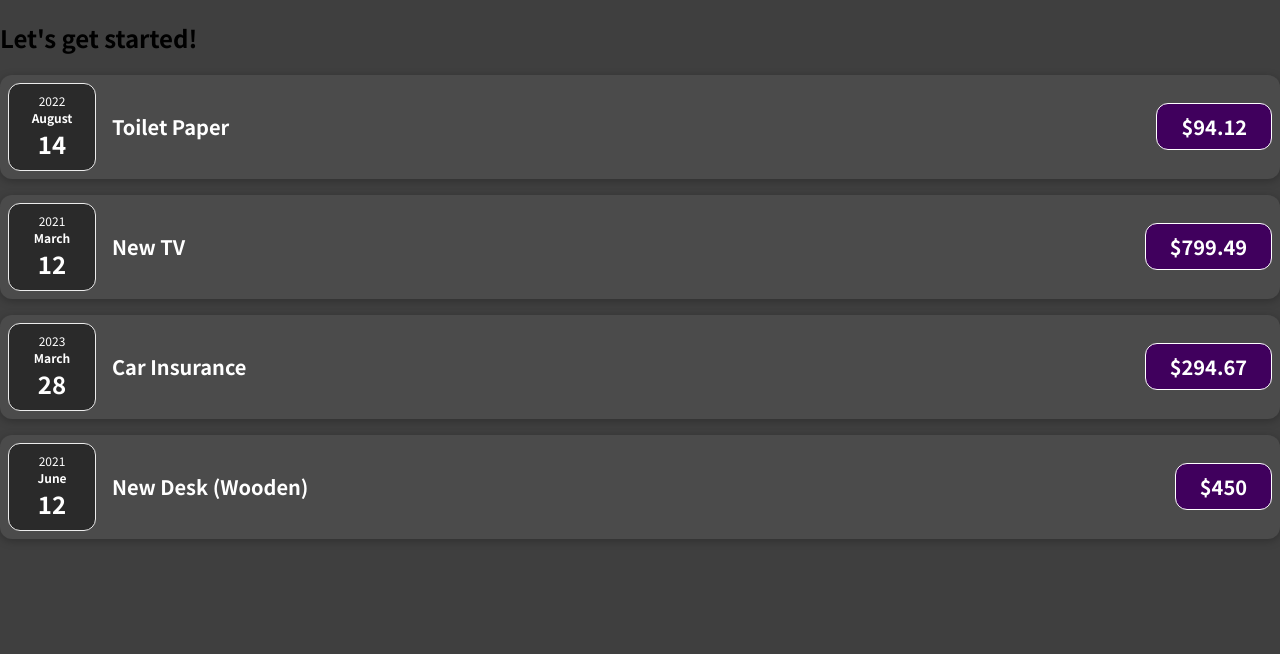
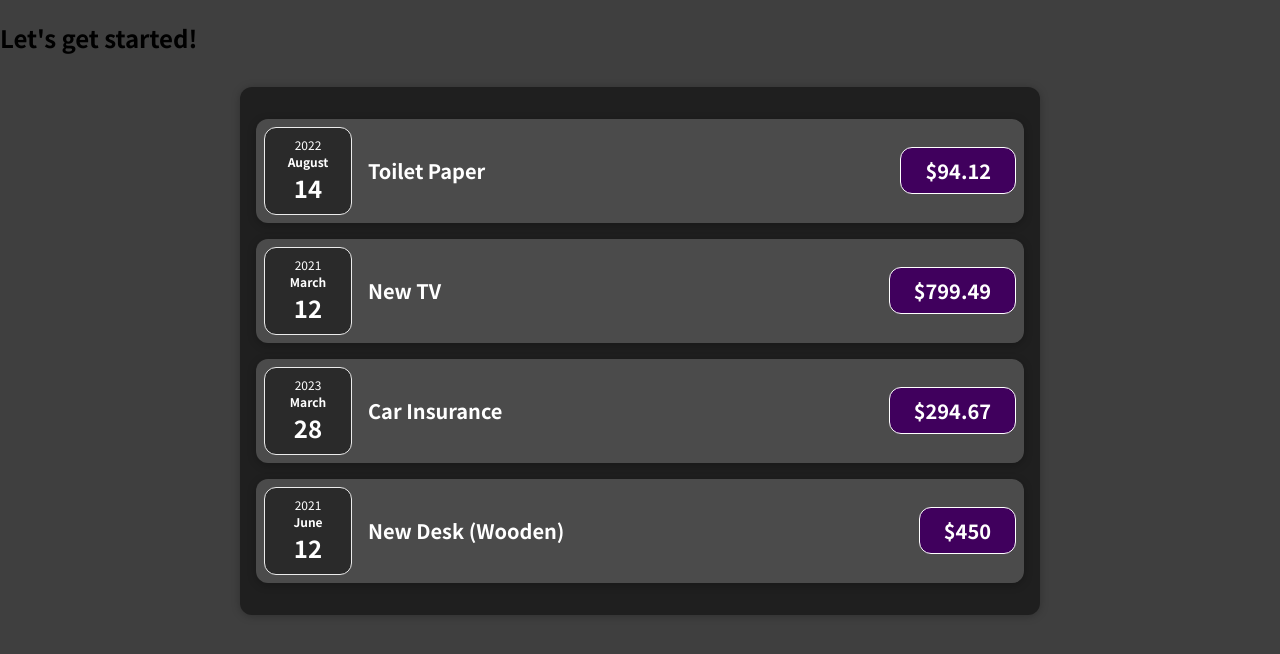
Before and after one commit to kangdy25/Into-the-React, a React (Create React App) app in the folder 01-starting-setup/: page / in a window 1280 px wide. Shown: the top 654 px of the page. Built offline with nearby package versions, Linux system fonts and the light colour scheme.

Commit message:
Learn JSX Deeply && Composition

```diff
--- a/01-starting-setup/src/App.js
+++ b/01-starting-setup/src/App.js
@@ -1,5 +1,6 @@
-import ExpenseItem from "./components/ExpenseItem";
+import ExpenseList from "./components/ExpenseList";
 
+function App() {
   const expenses = [
     {
         id: "e1",
@@ -22,30 +23,10 @@
     },
   ];
 
-function App() {
   return (
     <div>
       <h2>Let's get started!</h2>
-      <ExpenseItem
-        title={expenses[0].title}
-        amount={expenses[0].amount}
-        date={expenses[0].date}
-      ></ExpenseItem>
-      <ExpenseItem
-        title={expenses[1].title}
-        amount={expenses[1].amount}
-        date={expenses[1].date}
-      ></ExpenseItem>
-      <ExpenseItem
-        title={expenses[2].title}
-        amount={expenses[2].amount}
-        date={expenses[2].date}
-      ></ExpenseItem>
-      <ExpenseItem
-        title={expenses[3].title}
-        amount={expenses[3].amount}
-        date={expenses[3].date}
-      ></ExpenseItem>
+      <ExpenseList items={expenses}/>
     </div>
   );
 }
--- /dev/null
+++ b/01-starting-setup/src/components/Card.css
@@ -0,0 +1,4 @@
+.card {
+    border-radius: 12px;
+    box-shadow: 0 1px 8px rgba(0, 0, 0, 0.25);
+}
--- /dev/null
+++ b/01-starting-setup/src/components/Card.jsx
@@ -0,0 +1,9 @@
+import './Card.css';
+
+function Card(props) {
+    const classes = 'card ' + props.className;
+
+    return <div className={classes}>{props.children}</div>
+}
+
+export default Card;
--- a/01-starting-setup/src/components/ExpenseItem.jsx
+++ b/01-starting-setup/src/components/ExpenseItem.jsx
@@ -1,15 +1,16 @@
 import ExpenseDate from "./ExpenseDate";
+import Card from "./Card";
 import "./ExpenseItem.css";
 
 function ExpenseItem(props) {
     return (
-        <div className="expense-item">
+        <Card className="expense-item">
             <ExpenseDate date={props.date}/>
             <div className="expense-item__description">
                 <h2>{props.title}</h2>
                 <div className="expense-item__price">${props.amount}</div>
             </div>
-        </div>
+        </Card>
     );
 }
 
--- /dev/null
+++ b/01-starting-setup/src/components/ExpenseList.css
@@ -0,0 +1,7 @@
+.expenses {
+    padding: 1rem;
+    background-color: rgb(31, 31, 31);
+    margin: 2rem auto;
+    width: 50rem;
+    max-width: 95%;
+}
--- /dev/null
+++ b/01-starting-setup/src/components/ExpenseList.jsx
@@ -0,0 +1,32 @@
+import ExpenseItem from "./ExpenseItem"
+import './ExpenseList.css'
+import Card from "./Card";
+
+function ExpenseList(props) {
+    return (
+        <Card className="expenses">
+            <ExpenseItem
+                title={props.items[0].title}
+                amount={props.items[0].amount}
+                date={props.items[0].date}
+            ></ExpenseItem>
+            <ExpenseItem
+                title={props.items[1].title}
+                amount={props.items[1].amount}
+                date={props.items[1].date}
+            ></ExpenseItem>
+            <ExpenseItem
+                title={props.items[2].title}
+                amount={props.items[2].amount}
+                date={props.items[2].date}
+            ></ExpenseItem>
+            <ExpenseItem
+                title={props.items[3].title}
+                amount={props.items[3].amount}
+                date={props.items[3].date}
+            ></ExpenseItem>
+        </Card>
+    )
+}
+
+export default ExpenseList;
```
Lines whose indentation alone changed are shown as unchanged.
